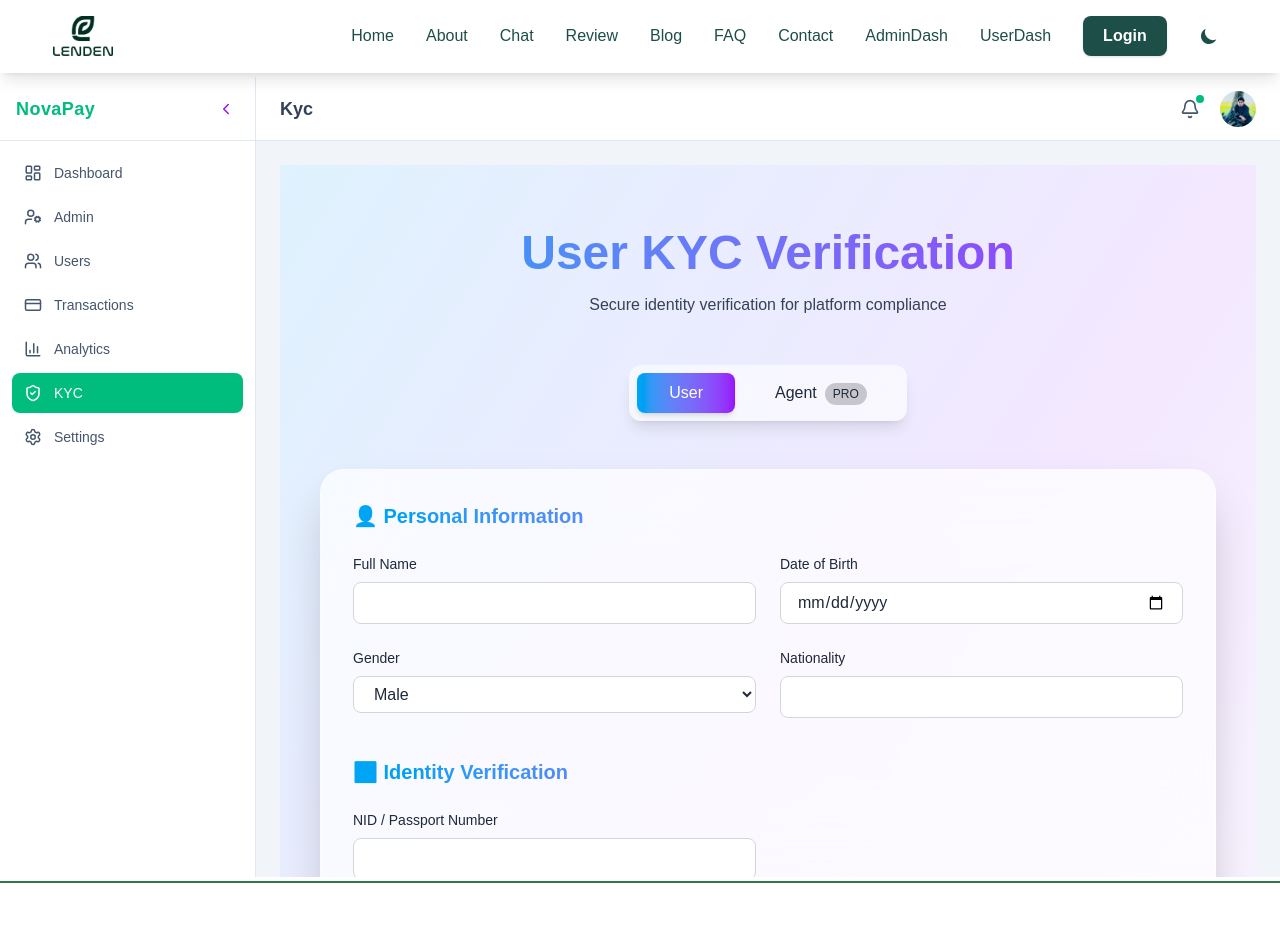
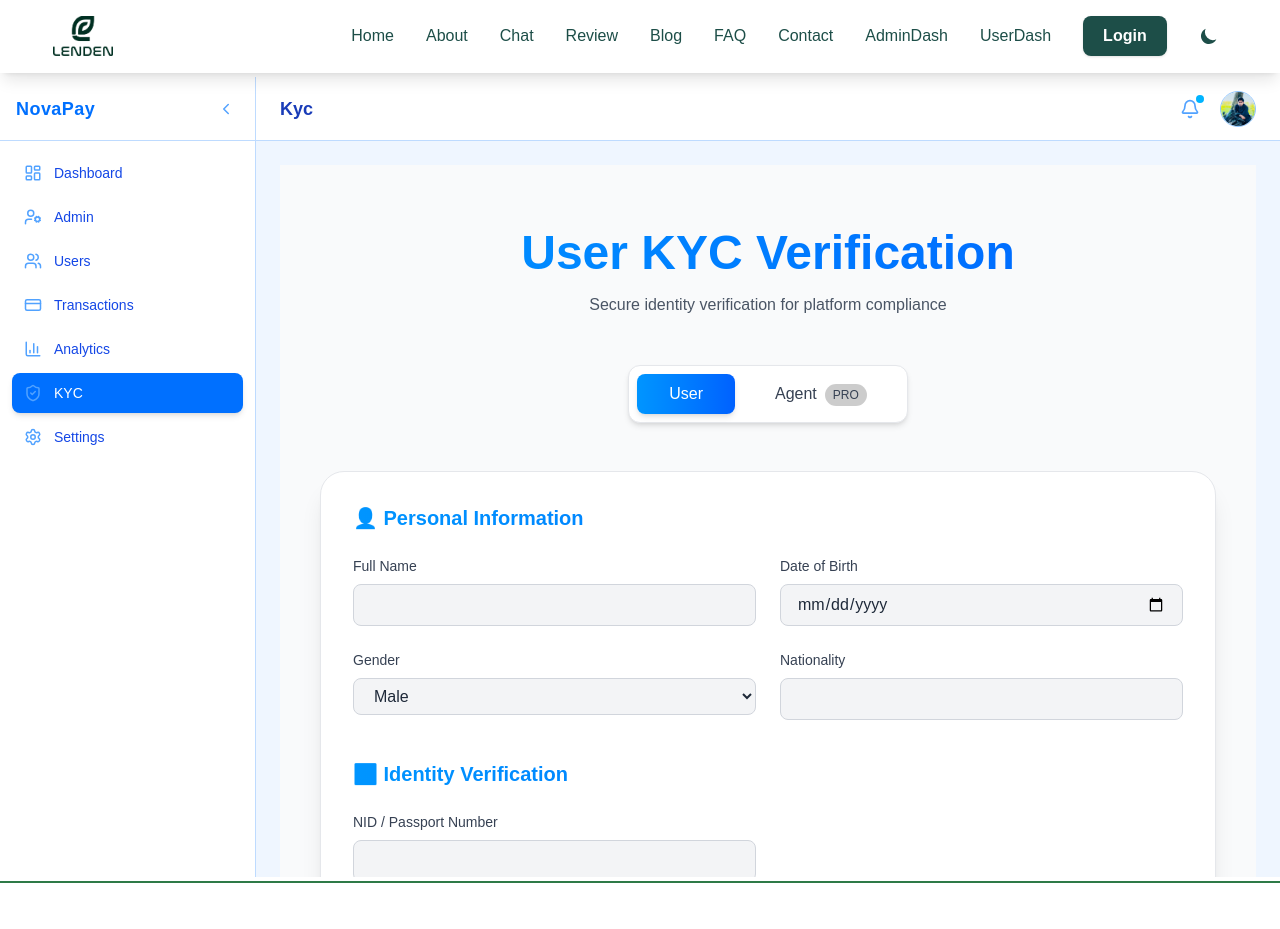
Before and after one commit to AlFahad47/Lenden, a Next.js app: page /dashboard/kyc in a window 1280 px wide. Shown: the top 929 px of the page. Built offline with nearby package versions, Linux system fonts and the light colour scheme.

Commit message:
theme and colors added

```diff
--- a/src/app/dashboard/kyc/page.tsx
+++ b/src/app/dashboard/kyc/page.tsx
@@ -1,18 +1,16 @@
-
-
 "use client";
 
 import { useState } from "react";
-import { motion } from "framer-motion";
+import { motion, AnimatePresence } from "framer-motion";
 
 export default function KYCPage() {
   const [role, setRole] = useState<"User" | "Agent">("User");
 
   return (
     <div
-      className="min-h-screen bg-gradient-to-br
-    from-sky-100 via-purple-100 to-white
-    dark:from-slate-950 dark:via-purple-950 dark:to-slate-900
+      className="min-h-screen
+      bg-gray-50
+      dark:bg-[#04090f]
       transition-colors duration-500 px-6 py-16"
     >
       <div className="max-w-4xl mx-auto">
@@ -21,53 +19,72 @@ export default function KYCPage() {
           animate={{ opacity: 1, y: 0 }}
           transition={{ duration: 0.6 }}
           className="text-4xl md:text-5xl font-bold text-center mb-4
-          bg-gradient-to-r from-sky-500 to-purple-600
+          bg-gradient-to-r from-[#0095ff] to-[#0061ff]
           bg-clip-text text-transparent"
         >
           {role} KYC Verification
         </motion.h1>
 
-        <p className="text-center text-gray-700 dark:text-gray-400 mb-12">
+        <motion.p
+          initial={{ opacity: 0 }}
+          animate={{ opacity: 1 }}
+          transition={{ delay: 0.2 }}
+          className="text-center text-gray-600 dark:text-blue-300 mb-12"
+        >
           Secure identity verification for platform compliance
-        </p>
+        </motion.p>
 
         {/* Role Selector */}
         <div className="flex justify-center mb-12">
           <div
-            className="bg-white/60 dark:bg-slate-800/60
-          backdrop-blur-xl p-2 rounded-xl flex gap-2 shadow-lg"
+            className="bg-white
+            dark:bg-[#0c1a2b]
+            border border-gray-200
+            dark:border-blue-700/50
+            p-2 rounded-xl flex gap-2 shadow-md"
           >
             {["User", "Agent"].map((r) => (
-              <button
+              <motion.button
                 key={r}
+                whileHover={{ scale: 1.05 }}
+                whileTap={{ scale: 0.95 }}
                 onClick={() => setRole(r as "User" | "Agent")}
                 className={`px-8 py-2 rounded-lg font-medium transition-all duration-300 ${
                   role === r
-                    ? "bg-gradient-to-r from-sky-500 to-purple-600 text-white shadow-md"
-                    : "text-gray-800 dark:text-gray-300 hover:bg-sky-100 dark:hover:bg-slate-700"
+                    ? "bg-gradient-to-r from-[#0095ff] to-[#0061ff] text-white shadow-md"
+                    : "text-gray-700 dark:text-blue-300 hover:bg-gray-100 dark:hover:bg-blue-900/30"
                 }`}
               >
                 {r}
                 {r === "Agent" && (
-                  <span className="ml-2 text-xs bg-black/20 px-2 py-1 rounded-full">
+                  <motion.span
+                    initial={{ scale: 0 }}
+                    animate={{ scale: 1 }}
+                    transition={{ duration: 0.3 }}
+                    className="ml-2 text-xs bg-black/20 px-2 py-1 rounded-full"
+                  >
                     PRO
-                  </span>
+                  </motion.span>
                 )}
-              </button>
+              </motion.button>
             ))}
           </div>
         </div>
 
+        <AnimatePresence mode="wait">
           <motion.form
             key={role}
             initial={{ opacity: 0, y: 30 }}
             animate={{ opacity: 1, y: 0 }}
-          transition={{ duration: 0.5 }}
+            exit={{ opacity: 0, y: -20 }}
+            transition={{ duration: 0.4 }}
             className="space-y-10
-          bg-white/70 dark:bg-slate-900/70
-          backdrop-blur-2xl p-8 rounded-3xl
-          border border-white/40 dark:border-slate-800
-          shadow-2xl"
+            bg-white
+            dark:bg-[#0c1a2b]
+            p-8 rounded-3xl
+            border border-gray-200
+            dark:border-blue-700/40
+            shadow-xl"
           >
             <Section title="👤 Personal Information">
               <Input label="Full Name" />
@@ -76,7 +93,6 @@ export default function KYCPage() {
               <Input label="Nationality" />
             </Section>
 
-          {/* ✅ Responsive Identity Section */}
             <Section title="🆔 Identity Verification">
               <div className="grid grid-cols-1 md:grid-cols-2 gap-6 md:col-span-2">
                 <Input label="NID / Passport Number" />
@@ -117,25 +133,35 @@ export default function KYCPage() {
               </>
             )}
 
-          <div className="flex items-center gap-3 mt-6">
-            <input type="checkbox" className="w-5 h-5 accent-purple-600" />
-            <span className="text-gray-800 dark:text-gray-300">
+            <motion.div
+              initial={{ opacity: 0 }}
+              animate={{ opacity: 1 }}
+              transition={{ delay: 0.3 }}
+              className="flex items-center gap-3 mt-6"
+            >
+              <motion.input
+                whileTap={{ scale: 0.85 }}
+                type="checkbox"
+                className="w-5 h-5 accent-[#0095ff]"
+              />
+              <span className="text-gray-700 dark:text-blue-300">
                 I confirm that all provided information is accurate and
                 verifiable.
               </span>
-          </div>
+            </motion.div>
 
             <motion.button
               whileHover={{ scale: 1.04 }}
               whileTap={{ scale: 0.96 }}
               type="submit"
               className="w-full mt-8 py-3 rounded-xl font-semibold text-white
-            bg-gradient-to-r from-sky-500 to-purple-600
+              bg-gradient-to-r from-[#0095ff] to-[#0061ff]
               hover:opacity-90 transition-all duration-300 shadow-lg"
             >
               Submit {role} KYC
             </motion.button>
           </motion.form>
+        </AnimatePresence>
       </div>
     </div>
   );
@@ -151,100 +177,135 @@ function Section({
   children: React.ReactNode;
 }) {
   return (
-    <div>
+    <motion.div
+      initial={{ opacity: 0, y: 20 }}
+      whileInView={{ opacity: 1, y: 0 }}
+      viewport={{ once: true }}
+      transition={{ duration: 0.4 }}
+    >
       <h2
         className="text-xl font-semibold mb-6
-      bg-gradient-to-r from-sky-500 to-purple-600
+        bg-gradient-to-r from-[#0095ff] to-[#0061ff]
         bg-clip-text text-transparent"
       >
         {title}
       </h2>
       <div className="grid md:grid-cols-2 gap-6">{children}</div>
-    </div>
+    </motion.div>
   );
 }
 
 function Input({ label, type = "text" }: { label: string; type?: string }) {
   return (
-    <div className="flex flex-col gap-2">
-      <label className="text-sm text-gray-800 dark:text-gray-400">
+    <motion.div
+      initial={{ opacity: 0, y: 15 }}
+      whileInView={{ opacity: 1, y: 0 }}
+      viewport={{ once: true }}
+      transition={{ duration: 0.3 }}
+      className="flex flex-col gap-2"
+    >
+      <label className="text-sm text-gray-700 dark:text-blue-300">
         {label}
       </label>
       <input
         type={type}
-        className="bg-white dark:bg-slate-800
-        text-gray-800 dark:text-gray-200
-        border border-gray-300 dark:border-slate-700
+        className="bg-gray-100
+        dark:bg-blue-900/20
+        text-gray-800 dark:text-blue-100
+        border border-gray-300
+        dark:border-blue-700/40
         rounded-lg px-4 py-2
         focus:outline-none focus:ring-2
-        focus:ring-purple-500 transition"
+        focus:ring-[#0095ff] transition"
       />
-    </div>
+    </motion.div>
   );
 }
 
 function Textarea({ label }: { label: string }) {
   return (
-    <div className="flex flex-col gap-2 md:col-span-2">
-      <label className="text-sm text-gray-800 dark:text-gray-400">
+    <motion.div
+      initial={{ opacity: 0, y: 15 }}
+      whileInView={{ opacity: 1, y: 0 }}
+      viewport={{ once: true }}
+      transition={{ duration: 0.3 }}
+      className="flex flex-col gap-2 md:col-span-2"
+    >
+      <label className="text-sm text-gray-700 dark:text-blue-300">
         {label}
       </label>
       <textarea
         rows={3}
-        className="bg-white dark:bg-slate-800
-        text-gray-800 dark:text-gray-200
-        border border-gray-300 dark:border-slate-700
+        className="bg-gray-100
+        dark:bg-blue-900/20
+        text-gray-800 dark:text-blue-100
+        border border-gray-300
+        dark:border-blue-700/40
         rounded-lg px-4 py-2
         focus:outline-none focus:ring-2
-        focus:ring-purple-500 transition"
+        focus:ring-[#0095ff] transition"
       />
-    </div>
+    </motion.div>
   );
 }
 
 function Select({ label, options }: { label: string; options: string[] }) {
   return (
-    <div className="flex flex-col gap-2">
-      <label className="text-sm text-gray-800 dark:text-gray-400">
+    <motion.div
+      initial={{ opacity: 0, y: 15 }}
+      whileInView={{ opacity: 1, y: 0 }}
+      viewport={{ once: true }}
+      transition={{ duration: 0.3 }}
+      className="flex flex-col gap-2"
+    >
+      <label className="text-sm text-gray-700 dark:text-blue-300">
         {label}
       </label>
       <select
-        className="bg-white dark:bg-slate-800
-        text-gray-800 dark:text-gray-200
-        border border-gray-300 dark:border-slate-700
+        className="bg-gray-100
+        dark:bg-blue-900/20
+        text-gray-800 dark:text-blue-100
+        border border-gray-300
+        dark:border-blue-700/40
         rounded-lg px-4 py-2
         focus:outline-none focus:ring-2
-        focus:ring-purple-500 transition"
+        focus:ring-[#0095ff] transition"
       >
         {options.map((opt) => (
           <option key={opt}>{opt}</option>
         ))}
       </select>
-    </div>
+    </motion.div>
   );
 }
 
 function FileInput({ label }: { label: string }) {
   return (
-    <div className="flex flex-col gap-2">
-      <label className="text-sm text-gray-800 dark:text-gray-400">
+    <motion.div
+      initial={{ opacity: 0, y: 15 }}
+      whileInView={{ opacity: 1, y: 0 }}
+      viewport={{ once: true }}
+      transition={{ duration: 0.3 }}
+      className="flex flex-col gap-2"
+    >
+      <label className="text-sm text-gray-700 dark:text-blue-300">
         {label}
       </label>
 
       <input
         type="file"
-        className="bg-white dark:bg-slate-800
-  text-gray-800 dark:text-gray-200
-  border border-gray-300 dark:border-slate-700
+        className="bg-gray-100
+        dark:bg-blue-900/20
+        text-gray-800 dark:text-blue-100
+        border border-gray-300
+        dark:border-blue-700/40
         rounded-lg px-4 py-2
         file:mr-3
-  file:text-xs md:file:text-sm
-  file:px-3 md:file:px-4
-  file:py-1.5 md:file:py-2
+        file:px-4 file:py-2
         file:rounded-lg file:border-0
-  file:bg-gradient-to-r file:from-sky-500 file:to-purple-600
+        file:bg-gradient-to-r file:from-[#0095ff] file:to-[#0061ff]
         file:text-white hover:file:opacity-90 transition"
       />
-    </div>
+    </motion.div>
   );
 }
--- a/src/app/dashboard/layout.tsx
+++ b/src/app/dashboard/layout.tsx
@@ -36,56 +36,55 @@ export default function DashboardLayout({
   const [collapsed, setCollapsed] = useState(false);
   const [mobileOpen, setMobileOpen] = useState(false);
 
-  /* ---------- Page Title ---------- */
   const getPageTitle = () => {
     const segment = pathname.split("/").filter(Boolean).pop();
     if (!segment || segment === "dashboard") return "Dashboard";
     return segment.replace(/-/g, " ");
   };
 
-  /* ---------- Lock body scroll when mobile sidebar open ---------- */
   React.useEffect(() => {
-    if (mobileOpen) {
-      document.body.style.overflow = "hidden";
-    } else {
-      document.body.style.overflow = "auto";
-    }
+    document.body.style.overflow = mobileOpen ? "hidden" : "auto";
   }, [mobileOpen]);
 
   return (
-    <div className="flex h-screen overflow-hidden relative bg-slate-100 dark:bg-slate-950">
+    <div
+      className="flex h-screen overflow-hidden relative
+      bg-blue-50 dark:bg-[#04090f]"
+    >
       {/* Sidebar */}
       <aside
         className={`
         fixed md:static top-0 left-0 h-full md:h-auto
         ${collapsed ? "w-20" : "w-64"}
-    bg-white dark:bg-slate-900
-    border-r border-slate-200 dark:border-slate-800
+        bg-white dark:bg-[#0c1a2b]
+        border-r border-blue-200 dark:border-blue-900
         transition-all duration-300 flex flex-col z-40
         ${mobileOpen ? "translate-x-0" : "-translate-x-full"}
         md:translate-x-0
       `}
       >
-        <div className="h-16 flex items-center justify-between px-4 border-b border-slate-200 dark:border-slate-800">
+        <div
+          className="h-16 flex items-center justify-between px-4
+          border-b border-blue-200 dark:border-blue-900"
+        >
           {!collapsed && (
-            <h1 className="text-lg font-bold text-emerald-500 tracking-wide">
+            <h1
+              className="text-lg font-bold
+              text-[#0070ff] dark:text-[#00b4ff] tracking-wide"
+            >
               NovaPay
             </h1>
           )}
+
           <button
             onClick={() => setCollapsed(!collapsed)}
-            className="p-1 rounded-md  hover:bg-slate-200 dark:hover:bg-slate-800"
+            className="p-1 rounded-md
+            hover:bg-blue-100 dark:hover:bg-blue-900/40"
           >
             {collapsed ? (
-              <ChevronRight
-                size={18}
-                className="text-purple-600 dark:text-white"
-              />
+              <ChevronRight size={18} className="text-blue-400" />
             ) : (
-              <ChevronLeft
-                size={18}
-                className="text-purple-600 dark:text-white"
-              />
+              <ChevronLeft size={18} className="text-blue-400" />
             )}
           </button>
         </div>
@@ -104,11 +103,11 @@ export default function DashboardLayout({
                 onClick={() => setMobileOpen(false)}
                 className={`flex items-center gap-3 px-3 py-2.5 rounded-lg text-sm font-medium transition-all ${
                   isActive
-                    ? "bg-emerald-500 text-white"
-                    : "text-slate-600 dark:text-slate-300 hover:bg-slate-200 dark:hover:bg-slate-800"
+                    ? "bg-[#0070ff] text-white shadow-md"
+                    : "text-blue-700 dark:text-blue-300 hover:bg-blue-100 dark:hover:bg-blue-900/40"
                 }`}
               >
-                <item.icon size={18} />
+                <item.icon size={18} className="text-blue-400" />
                 {!collapsed && <span>{item.label}</span>}
               </Link>
             );
@@ -116,7 +115,7 @@ export default function DashboardLayout({
         </nav>
       </aside>
 
-      {/* Overlay (Mobile Only) */}
+      {/* Overlay */}
       {mobileOpen && (
         <div
           onClick={() => setMobileOpen(false)}
@@ -126,36 +125,55 @@ export default function DashboardLayout({
 
       {/* Main */}
       <div className="flex-1 flex flex-col overflow-hidden">
-        <header className="h-16 bg-white dark:bg-slate-900 border-b border-slate-200 dark:border-slate-800 flex items-center justify-between px-6">
+        <header
+          className="h-16
+          bg-white dark:bg-[#0c1a2b]
+          border-b border-blue-200 dark:border-blue-900
+          flex items-center justify-between px-6"
+        >
           <button
             onClick={() => setMobileOpen(true)}
-            className="md:hidden p-2 text-purple-600 dark:text-purple-400 rounded-md hover:bg-slate-200 dark:hover:bg-slate-800"
+            className="md:hidden p-2
+            text-blue-500 dark:text-blue-400
+            rounded-md hover:bg-blue-100 dark:hover:bg-blue-900/40"
           >
             ☰
           </button>
-          <h2 className="text-lg font-semibold capitalize text-slate-700 dark:text-slate-200">
+
+          <h2
+            className="text-lg font-semibold capitalize
+            text-blue-800 dark:text-blue-200"
+          >
             {getPageTitle()}
           </h2>
 
           <div className="flex items-center gap-5">
             <button className="relative">
-              <Bell className="w-5 h-5 text-slate-600 dark:text-slate-300" />
-              <span className="absolute -top-1 -right-1 w-2 h-2 bg-emerald-500 rounded-full" />
+              <Bell className="w-5 h-5 text-blue-400" />
+              <span
+                className="absolute -top-1 -right-1
+                w-2 h-2 bg-[#00b4ff] rounded-full"
+              />
             </button>
 
-            {/* Profile Image */}
             <div className="w-9 h-9 relative">
               <Image
                 src="/Jarif24.jpeg"
                 alt="Profile"
                 fill
-                className="rounded-full object-cover"
+                className="rounded-full object-cover
+                border border-blue-300 dark:border-blue-700/50"
               />
             </div>
           </div>
         </header>
 
-        <main className="flex-1 overflow-y-auto p-6">{children}</main>
+        <main
+          className="flex-1 overflow-y-auto p-6
+          text-blue-900 dark:text-blue-100/80"
+        >
+          {children}
+        </main>
       </div>
     </div>
   );
```
Also changed, not shown: src/app/dashboard/admin/page.tsx (+33 -27 lines), src/app/dashboard/page.tsx (+95 -36 lines), src/app/dashboard/users/page.tsx (+86 -31 lines). Lines whose indentation alone changed are shown as unchanged.
